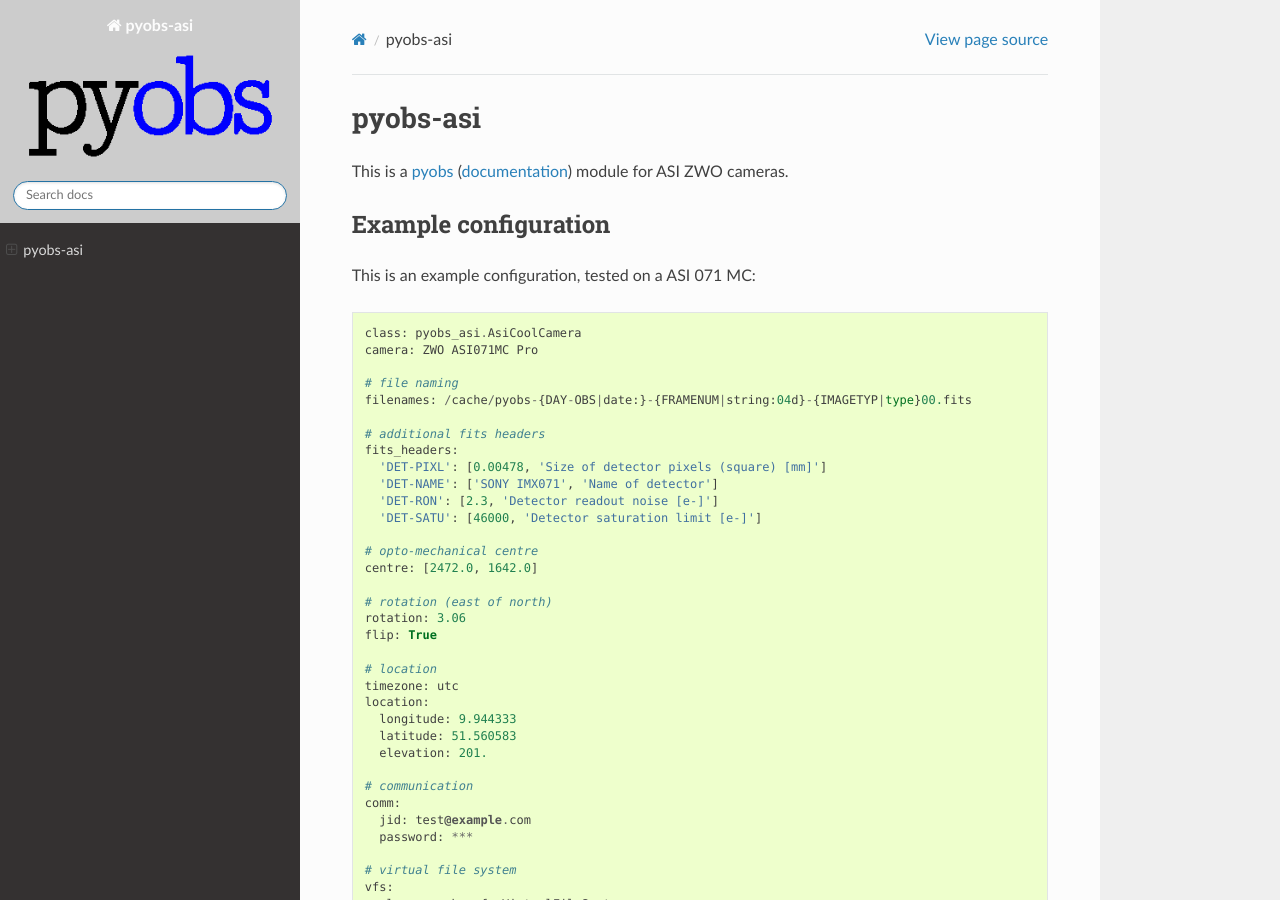
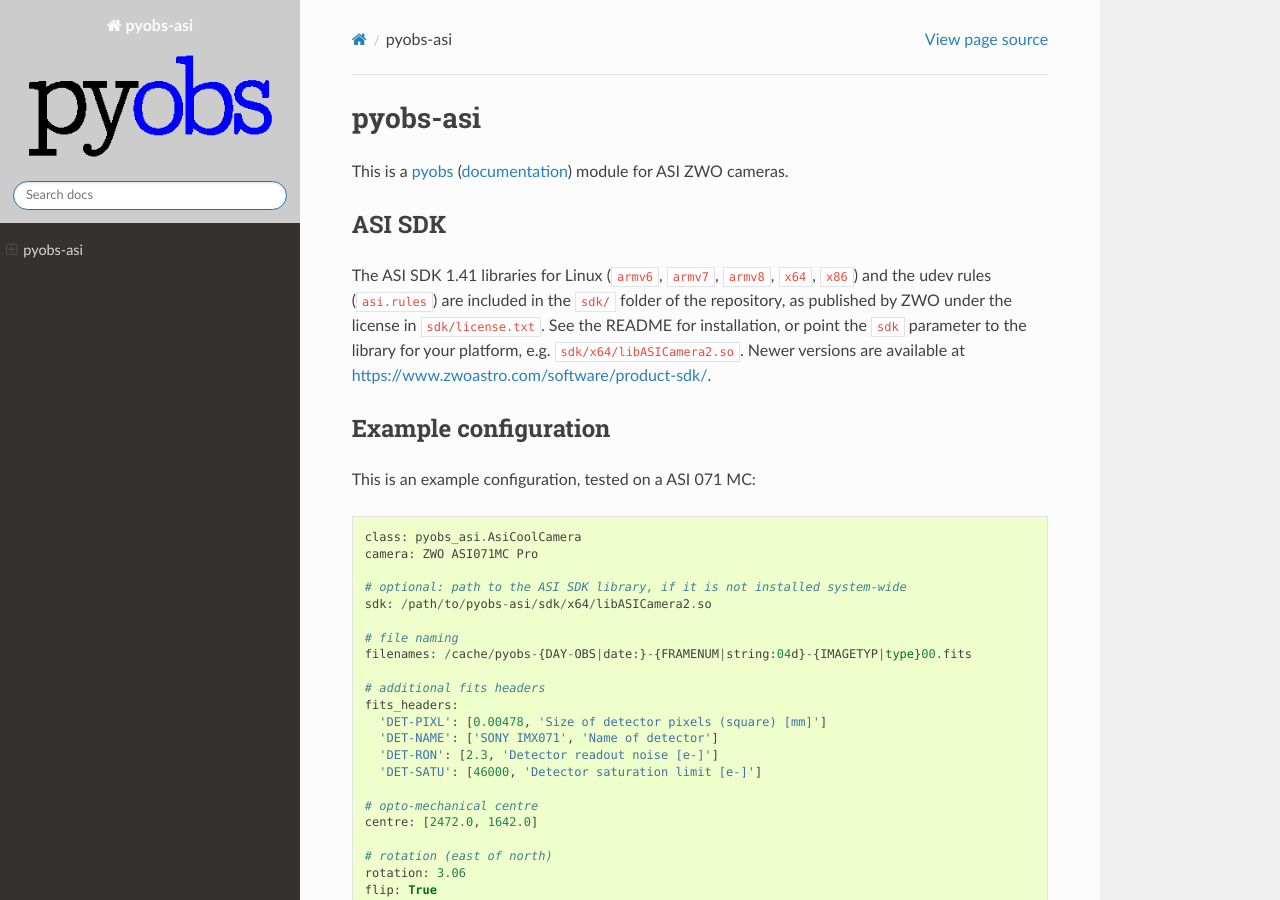
Before and after one commit to pyobs/pyobs-asi, a Sphinx documentation site: the page built from docs/source/index.rst, in a window 1280 px wide and 900 px high. Built offline with Sphinx 7.4.7 and the Read the Docs theme 3.1.0, drawn with Linux system fonts in a browser that asks for light colours.

Commit message:
docs: describe bundled ASI SDK 1.41
Co-Authored-By: Claude Sonnet 5.5 <noreply@anthropic.com>

```diff
--- a/docs/source/index.rst
+++ b/docs/source/index.rst
@@ -2,6 +2,15 @@ pyobs-asi
 #########
 
 This is a `pyobs <https://www.pyobs.org>`_ (`documentation <https://docs.pyobs.org>`_) module for ASI ZWO cameras.
+
+
+ASI SDK
+*******
+
+The ASI SDK 1.41 libraries for Linux (``armv6``, ``armv7``, ``armv8``, ``x64``, ``x86``) and the udev rules
+(``asi.rules``) are included in the ``sdk/`` folder of the repository, as published by ZWO under the license in
+``sdk/license.txt``. See the README for installation, or point the ``sdk`` parameter to the library for your platform,
+e.g. ``sdk/x64/libASICamera2.so``. Newer versions are available at https://www.zwoastro.com/software/product-sdk/.
 
 
 Example configuration
@@ -11,6 +20,9 @@ This is an example configuration, tested on a ASI 071 MC::
 
     class: pyobs_asi.AsiCoolCamera
     camera: ZWO ASI071MC Pro
+
+    # optional: path to the ASI SDK library, if it is not installed system-wide
+    sdk: /path/to/pyobs-asi/sdk/x64/libASICamera2.so
 
     # file naming
     filenames: /cache/pyobs-{DAY-OBS|date:}-{FRAMENUM|string:04d}-{IMAGETYP|type}00.fits
```
Also changed, not shown: README.md (+19 -2 lines).
